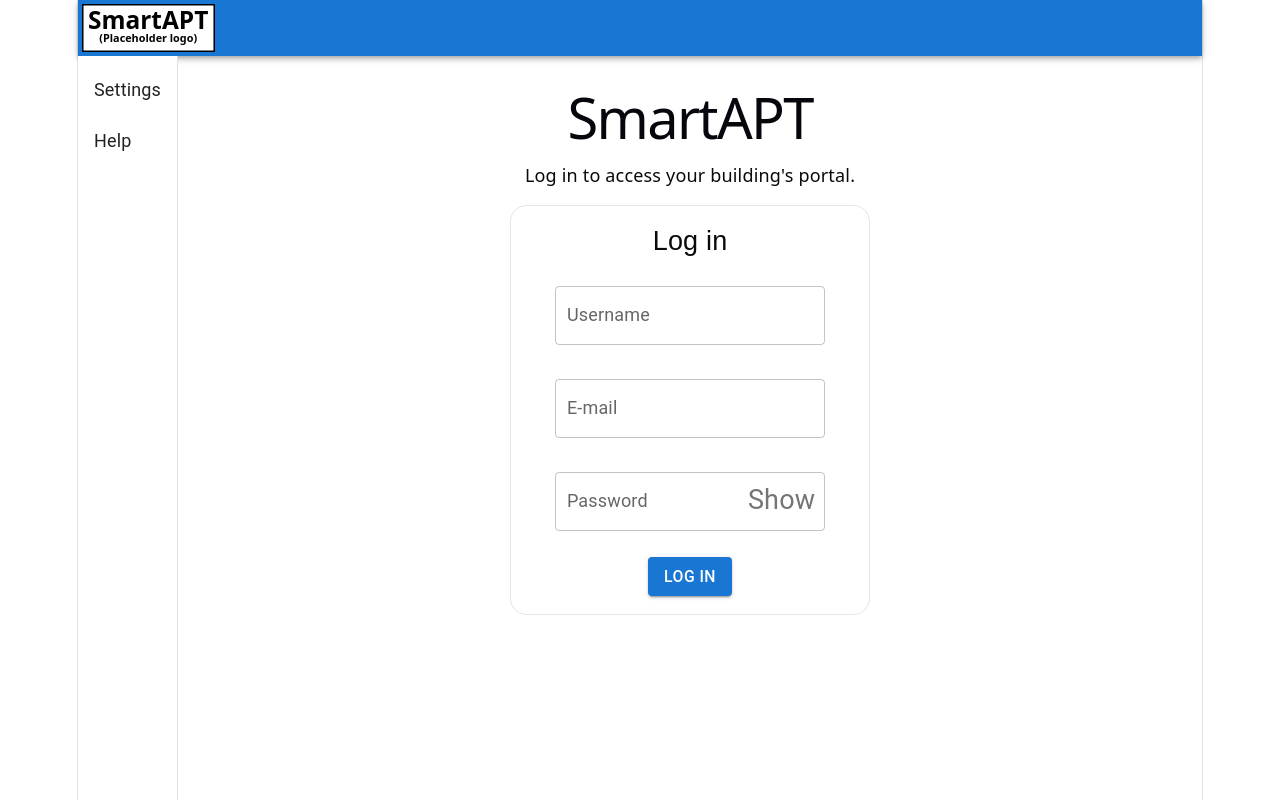
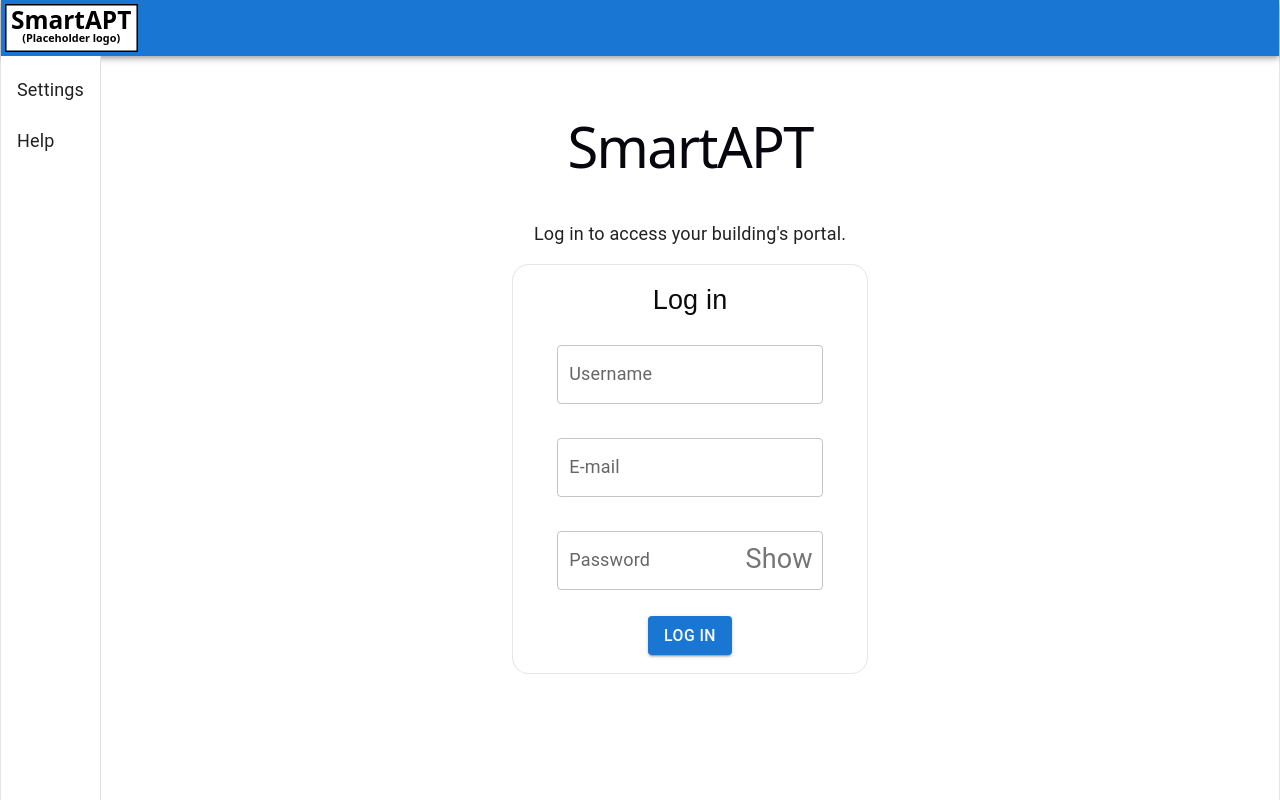
Before and after one commit to SevereWXJames/dormitory-managment-project, a React (Vite) app in the folder frontend/: page / in a window 1280 px wide. Built offline with nearby package versions, Linux system fonts and the light colour scheme.

Commit message:
Removed weird white space that shows when stretching the window

```diff
--- a/frontend/src/App.tsx
+++ b/frontend/src/App.tsx
@@ -17,7 +17,7 @@
 import {AdminSettingsPage} from "./pages/common/buildingManager/AdminSettingsPage.tsx";
 import {AdminHelpPage} from "./pages/common/buildingManager/AdminHelpPage.tsx";
 import {AdminAccessCodesPage} from "./pages/common/buildingManager/AdminAccessCodesPage.tsx";
-
+import CssBaseline from "@mui/material/CssBaseline";
 /**
  * App React component, containing routes to other pages.
  *
@@ -25,6 +25,8 @@
  */
 function App() {
     return (
+        <>
+            <CssBaseline />
             <BrowserRouter>
                 <Routes>
                     <Route path="/" element={<HomePage/>}/>
@@ -50,6 +52,8 @@
                     <Route path="/admin/help" element={<AdminHelpPage/>}/>
                 </Routes>
             </BrowserRouter>
+        </>
+
     );
 }
 
--- a/frontend/src/index.css
+++ b/frontend/src/index.css
@@ -30,29 +30,28 @@
   }
 }
 
-@media (prefers-color-scheme: dark) {
-  :root {
-    --text: #9ca3af;
-    --text-h: #f3f4f6;
-    --bg: #16171d;
-    --border: #2e303a;
-    --code-bg: #1f2028;
-    --accent: #c084fc;
-    --accent-bg: rgba(192, 132, 252, 0.15);
-    --accent-border: rgba(192, 132, 252, 0.5);
-    --social-bg: rgba(47, 48, 58, 0.5);
-    --shadow:
-      rgba(0, 0, 0, 0.4) 0 10px 15px -3px, rgba(0, 0, 0, 0.25) 0 4px 6px -2px;
-  }
+/*@media (prefers-color-scheme: dark) {*/
+/*  :root {*/
+/*    --text: #9ca3af;*/
+/*    --text-h: #f3f4f6;*/
+/*    --bg: #16171d;*/
+/*    --border: #2e303a;*/
+/*    --code-bg: #1f2028;*/
+/*    --accent: #c084fc;*/
+/*    --accent-bg: rgba(192, 132, 252, 0.15);*/
+/*    --accent-border: rgba(192, 132, 252, 0.5);*/
+/*    --social-bg: rgba(47, 48, 58, 0.5);*/
+/*    --shadow:*/
+/*      rgba(0, 0, 0, 0.4) 0 10px 15px -3px, rgba(0, 0, 0, 0.25) 0 4px 6px -2px;*/
+/*  }*/
 
-  #social .button-icon {
-    filter: invert(1) brightness(2);
-  }
-}
+/*  #social .button-icon {*/
+/*    filter: invert(1) brightness(2);*/
+/*  }*/
+/*}*/
 
 #root {
-  width: 1126px;
-  max-width: 100%;
+  width: 100%;
   margin: 0 auto;
   text-align: center;
   border-inline: 1px solid var(--border);
```
Lines whose indentation alone changed are shown as unchanged.
